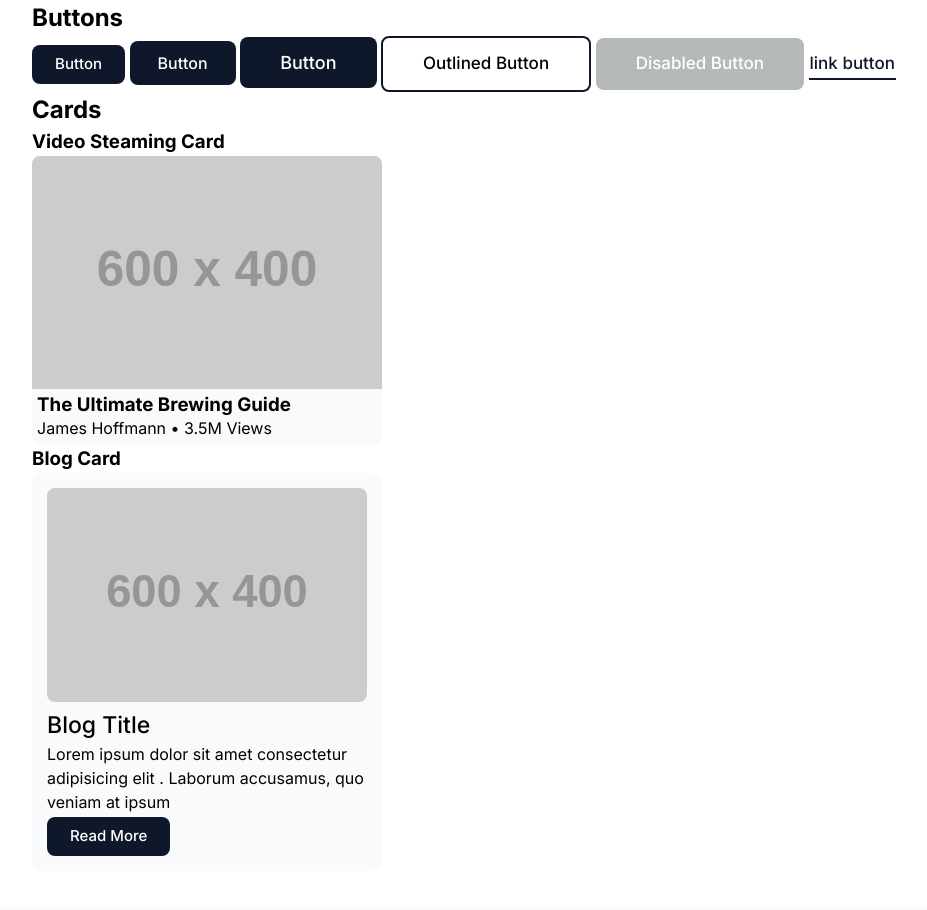
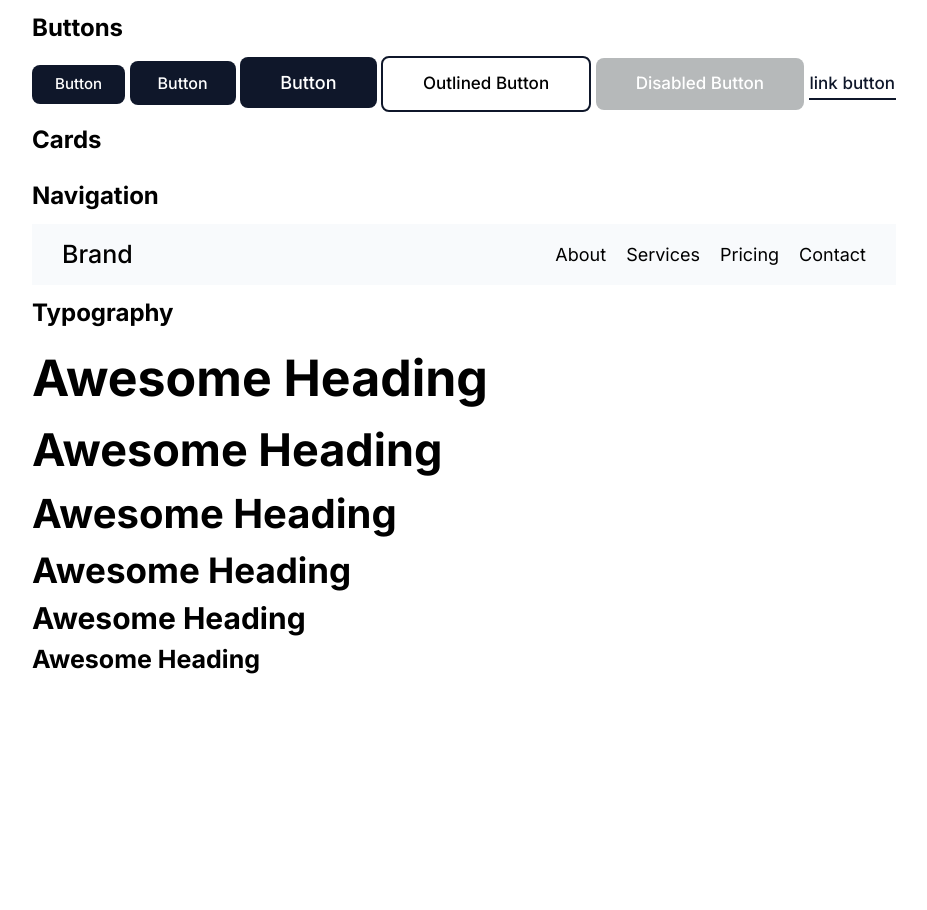
Before and after one commit to ThePrakashKumar/CSS-103-Component-Library, a plain HTML site: page index.html in a window 1280 px wide. Shown: the top 910 px of the page, without its empty margins (176-1103 px from the left). After the commit the page ends 800 px from the top, so only its background shows below. Drawn offline with Linux system fonts and the light colour scheme; placeholder pictures from the web are drawn by us.

Commit message:
feat: add typography element

```diff
--- a/index.html
+++ b/index.html
@@ -5,13 +5,14 @@
     <meta name="viewport" content="width=device-width, initial-scale=1.0" />
     <link rel="stylesheet" href="/resource/css/style.css" />
     <link rel="stylesheet" href="/resource/css/library.css" />
+    <link rel="stylesheet" href="/resource/css/utility.css" />
     <title>Document</title>
   </head>
   <body>
     <div class="main">
       <!-- Buttons -->
       <div class="btn-container">
-        <h2 class="text-center">Buttons</h2>
+        <h2 class="mt-1 mb-1">Buttons</h2>
         <!-- Small Button -->
         <button class="btn btn--sm">Button</button>
         <!-- Medium Button -->
@@ -29,9 +30,9 @@
       <div class="forms-container"></div>
       <!-- Cards -->
       <div class="cards-container">
-        <h2>Cards</h2>
+        <h2 class="mt-1 mb-1">Cards</h2>
         <!-- Video Streaming Card -->
-        <h3>Video Steaming Card</h3>
+        <!-- <h3>Video Steaming Card</h3>
         <div class="card-video">
           <div class="card-video__thumbnail__wrapper">
             <img
@@ -61,12 +62,12 @@
           <button class="btn btn--sm mt-1">Read More</button>
 
           </div>
-      </div>
+      </div> -->
       </div>
 
       <!-- Navigation Menu -->
       <div class="nav-container">
-        <h2>Navigation</h2>
+        <h2 class="mt-1 mb-1">Navigation</h2>
         <nav class="nav">
           <a class="nav__logo"> Brand </a>
           <ul class="nav__menu">
@@ -85,7 +86,17 @@
         </nav>
       </div>
       <!-- Alerts/Notifications -->
+
       <!-- Typography Styles -->
+      <div class="typography-container">
+        <h2 class="mt-1 mb-1">Typography</h2>
+        <p class="heading heading--h1">Awesome Heading</p>
+        <p class="heading heading--h2">Awesome Heading</p>
+        <p class="heading heading--h3">Awesome Heading</p>
+        <p class="heading heading--h4">Awesome Heading</p>
+        <p class="heading heading--h5">Awesome Heading</p>
+        <p class="heading heading--h6">Awesome Heading</p>
+      </div>
     </div>
     <script src="./resource/javascript/script.js"></script>
   </body>
--- a/resource/css/library.css
+++ b/resource/css/library.css
@@ -181,9 +181,9 @@ body {
   padding-bottom: 0.3rem;
 }
 
+/* Form */
+
 /* Navigation */
-
-/* NAVBAR */
 .nav {
   display: flex;
   justify-content: space-between;
@@ -277,3 +277,39 @@ body {
 .nav__hamburger.active .nav__hamburger__bar:nth-child(3) {
   transform: translateY(-0.8rem) rotate(-45deg);
 }
+
+/* Alert/Notification */
+
+/* Typography */
+
+.heading {
+  font-weight: 700;
+}
+
+.heading--h1 {
+  font-size: 5rem;
+}
+
+.heading--h2 {
+  font-size: 4.5rem;
+}
+
+.heading--h3 {
+  font-size: 4rem;
+}
+
+.heading--h4 {
+  font-size: 3.5rem;
+}
+
+.heading--h5 {
+  font-size: 3rem;
+}
+
+.heading--h6 {
+  font-size: 2.5rem;
+}
+
+.heading--h7 {
+  font-size: 2rem;
+}
```
